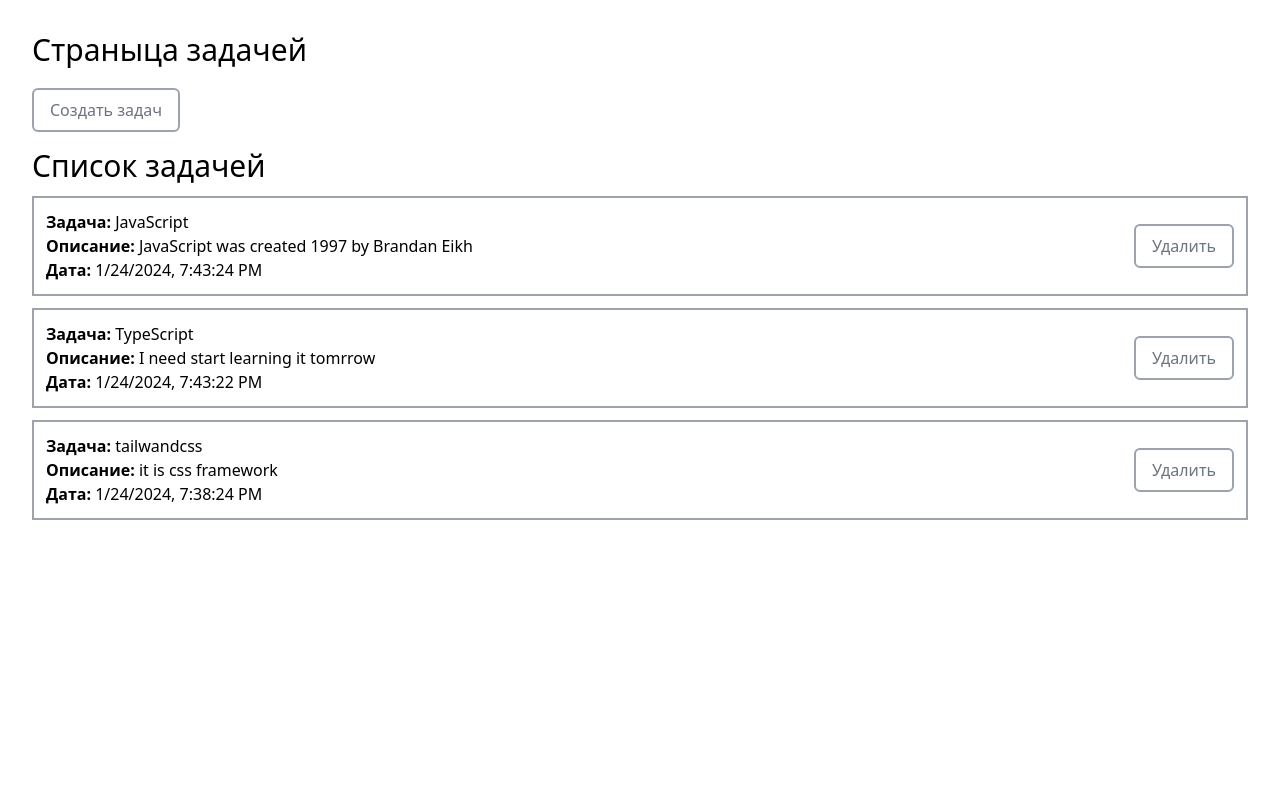
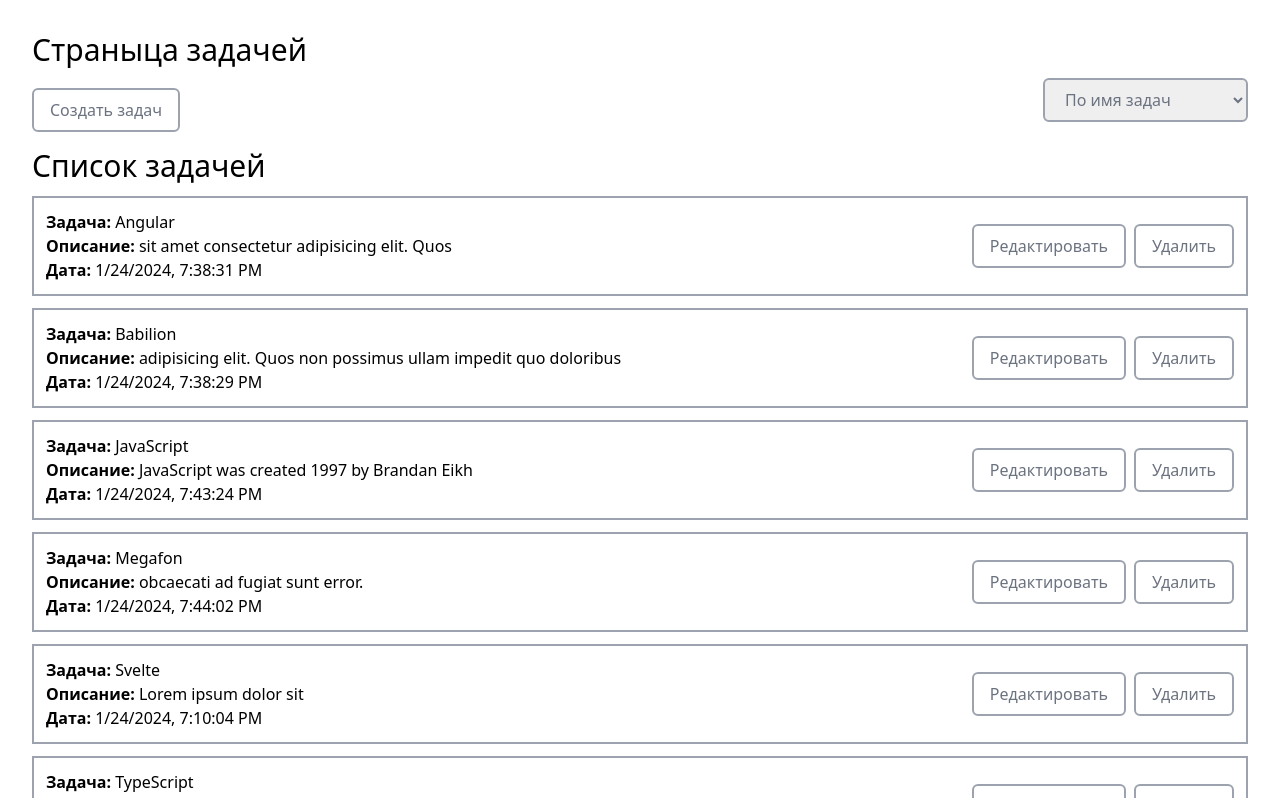
Before and after one commit to MS-LV/Task-Manager, a Vue app: page / in a window 1280 px wide. Shown: the top 798 px of the page. Built offline with nearby package versions, Linux system fonts and the light colour scheme.

Commit message:
Finished lesson: add sort by date title description and ID. Add animation to todo-list

```diff
--- a/index.html
+++ b/index.html
@@ -8,7 +8,7 @@
   <title>Vite + Vue</title>
 </head>
 
-<body>
+<body class="overflow-x-hidden">
 
   <div id="app"></div>
   <script type="module" src="/src/main.js"></script>
--- a/src/App.vue
+++ b/src/App.vue
@@ -1,12 +1,17 @@
 <template>
 <div class="app">
     <h1 class="app-heading">Страныца задачей</h1>
-    <action-button class="mt-5" @click="showDialog">Создать задач</action-button>
+    <div class="app-buttons">
+        <action-button class="mt-5" @click="showDialog">Создать задач</action-button>
+        <sort-select v-model="selectedSort" :options="options"></sort-select>
+    </div>
     <post-dialog v-model:show="dialogVisible">
-        <post-form @create="createPost"/>
+        <post-form :editPost="editPostData" @create="createPost" @edited="editedPostData"/>
     </post-dialog>
     <post-list
-        :post-list="postList" @remove="removePost"></post-list>
+        :post-list="sortedPosts"
+        @edit="editPost"
+        @remove="removePost"></post-list>
     </div>
 </template>
 
@@ -15,11 +20,33 @@ export default {
     data() {
         return {
             postList: [
-                {id: 1, title: 'JavaScript', body: 'JavaScript was created 1997 by Brandan Eikh', date: 1706125404125},
-                {id: 2, title: 'TypeScript', body: 'I need start learning it tomrrow', date: 1706125402125},
-                {id: 3, title: 'tailwandcss', body: 'it is css framework', date: 1706125104025}
+                {id: 'w01sdadsa2', title: 'JavaScript', body: 'JavaScript was created 1997 by Brandan Eikh', date: 1706125404125},
+                {id: 'b20sasdf2l', title: 'TypeScript', body: 'I need start learning it tomrrow', date: 1706125402125},
+                {id: 'neloaw19r8', title: 'tailwandcss', body: 'it is css framework', date: 1706125104025},
+                {id: '1azmlco9e4', title: 'Webpack', body: ' Blanditiis voluptatem quisquam ducimus atque quam, odio perferendis praesentium doloribus.', date: 1706125404125},
+                {id: 'vnxmaiw921', title: 'Vite', body: 'possimus ullam impedit quo doloribus obcaecati', date: 1706125302125},
+                {id: 'qazm90ssdm', title: 'Angular', body: 'sit amet consectetur adipisicing elit. Quos', date: 1706125111025},
+                {id: '10aplsjfnv', title: 'Svelte', body: 'Lorem ipsum dolor sit', date: 1706123404125},
+                {id: 'thfjdei489', title: 'Megafon', body: 'obcaecati ad fugiat sunt error.', date: 1706125442125},
+                {id: 'a8s9wkd32s', title: 'Babilion', body: 'adipisicing elit. Quos non possimus ullam impedit quo doloribus', date: 1706125109525},
+                {id: 'amcl390akf', title: 'zet-mobile', body: 'Omnis, hic! Aut, corporis aspernatur', date: 1706125404125},
+                {id: 'salqpwoe1f', title: 'tcell', body: 'Dolore commodi veniam velit! Omnis, hic! Aut,', date: 1706121402125},
+                {id: '34fkmcna0l', title: 'o-mobile', body: 'aspernatur sapiente dolor quae aliquid id', date: 1706125120025},
+                {id: 'cnmalofdsw', title: 'indigo', body: 'iure suscipit incidunt odit', date: 1706125404125},
+                {id: 'saowldmf93', title: 'git', body: 'sit amet consectetur adipisicing elit.', date: 1706125400808},
+                {id: '10pamdnfgk', title: 'scss', body: 'dolor quae aliquid id tenetur', date: 1706125100000},
             ],
-            dialogVisible: false
+
+
+            dialogVisible: false,
+            selectedSort: 'title',
+            options: [
+                {value: 'title', name: 'По имя задач'},
+                {value: 'body', name: 'По описанию'},
+                {value: 'date', name: 'По дата'},
+                {value: 'id', name: 'По идентификатор'}
+            ],
+            editPostData: null,
         }
     },
     methods: {
@@ -27,12 +54,43 @@ export default {
             this.postList.unshift(post);
             this.dialogVisible = false;
         },
-        removePost(event) {
-            console.log('remove', event);
-            this.postList = this.postList.filter((post) => post.id !== event)
+        removePost(id) {
+            console.log('remove', id);
+            this.postList = this.postList.filter((post) => post.id !== id)
+        },
+        editPost(id) {
+            const post = this.postList.find(post => post.id === id);
+            this.editPostData = post;
+            this.dialogVisible = true;
+        },
+        editedPostData() {
+            this.dialogVisible = false;
         },
         showDialog() {
             this.dialogVisible = true;
+        }
+    },
+    computed: {
+        sortedPosts() {
+            return [...this.postList].sort((postA, postB) => {
+                // return postA[this.selectedSort].localeCompare(postB[this.selectedSort]);
+                return postA[this.selectedSort] >= postB[this.selectedSort] ? 1 : -1;
+            })
+        }
+    },
+    watch: {
+        selectedSort(newValue) {
+            // console.log('new value: ', newValue)
+            // console.log('postList', this.postList);
+            // this.postList.sort((post1, post2) => {
+            //     // return post1[newValue]?.localeCompare(post2[newValue]);
+            //     return post1[this.selectedSort] >= post2[this.selectedSort] ? 1 : -1;
+            // })
+        },
+        dialogVisible(isVisible) {
+            if(!isVisible) {
+                this.editPostData = null;
+            }
         }
     }
 }
@@ -45,4 +103,7 @@ export default {
 .app-heading {
     @apply text-3xl
 }
+.app-buttons {
+    @apply flex justify-between items-center
+}
 </style>
--- a/src/components/PostForm.vue
+++ b/src/components/PostForm.vue
@@ -11,22 +11,33 @@
             type="text"
             v-model="post.body"
             placeholder="Описание">
-        <action-button type="submit" class="self-end">Создать</action-button>
+        <action-button type="submit" class="self-end">{{ this.actionName }}</action-button>
     </form>
 </template>
 <script>
 export default {
 name: 'post-form',
+props: {
+    editPost: {
+        type: Object
+    }
+},
 data() {
     return {
         post: {
             title: '',
             body: ''
-        }
+        },
+        actionName: this.editPost ? 'Изменить' : 'Создать'
     }
 },
 methods: {
     formSubmit() {
+        if(this.editPost) {
+            this.$emit('edited',  this.post);
+            this.cleanPostValue();
+            return
+        }
         const post = this.preparePost(this.post)
         this.$emit('create', post);
         this.cleanPostValue();
@@ -49,6 +60,11 @@ methods: {
         post.date = Date.now();
         return post;
     }
+},
+mounted() {
+    if(this.editPost) {
+        this.post = this.editPost
+    }
 }
 }
 </script>
--- a/src/components/PostItem.vue
+++ b/src/components/PostItem.vue
@@ -5,7 +5,8 @@
         <div><span class="font-bold">Описание: </span>{{ post.body }}</div>
         <div><span class="font-bold">Дата: </span>{{ (new Date(post.date)).toLocaleString() }}</div>
     </div>
-    <div class="posts-buttons">
+    <div class="posts-buttons space-x-2">
+        <action-button @click="editPost(post.id)">Редактировать</action-button>
         <action-button @click="removePost(post.id)">Удалить</action-button>
     </div>
     </div>
@@ -22,12 +23,17 @@ export default {
         removePost(id) {
             this.$emit('remove', id);
         },
-
+        editPost(id) {
+            this.$emit('edit', id);
+        }
     }
 }
 </script>
 <style scoped>
 .posts-item {
-    @apply flex justify-between items-center p-3 border-2 border-gray-400
+    @apply flex justify-between items-center gap-x-3 p-3 border-2 border-gray-400
+}
+.posts-buttons {
+    @apply whitespace-nowrap
 }
 </style>
--- a/src/components/PostList.vue
+++ b/src/components/PostList.vue
@@ -1,10 +1,14 @@
 <template>
 <div v-if="postList.length > 0" class="posts">
     <h4 class="posts-heading">Список задачей</h4>
-    <post-item
-        v-for="post in postList"
-        @remove="removePost"
-        :post="post"></post-item>
+    <transition-group name="post-list">
+        <post-item
+            v-for="post in postList"
+            :key="post.id"
+            @remove="$emit('remove', $event)"
+            @edit="editPost"
+            :post="post"></post-item>
+    </transition-group>
 </div>
 <div class="posts-empty" v-else>Список задачей пуст</div>
 </template>
@@ -21,9 +25,9 @@ export default {
         }
     },
     methods: {
-        removePost(id) {
-            this.$emit('remove', id);
-        }
+       editPost(event) {
+        this.$emit('edit', event)
+       }
     }
 }
 </script>
@@ -37,13 +41,15 @@ export default {
 .posts-empty {
     @apply text-red-500 text-2xl
 }
+
+/* list animation styles */
 .post-list-item {
     display: inline-block;
     margin-right: 10px;
 }
 
-.post-enter-active,
-.post-leave-active {
+.post-list-enter-active,
+.post-list-leave-active {
     transition: all 1s ease;
 }
 
@@ -52,4 +58,8 @@ export default {
     opacity: 0;
     transform: translateX(30px);
 }
+
+.post-list-move {
+    transition: transform .8s ease;
+}
 </style>
--- /dev/null
+++ b/src/components/UI/SortSelect.vue
@@ -0,0 +1,33 @@
+<template>
+    <select @change="changeOptions">
+        <option disabled value="1">Сортировка по:</option>
+        <option
+            v-for="option in options"
+            :key="option.value"
+            :value="option.value">{{ option.name }}</option>
+    </select>
+</template>
+<script>
+export default {
+    name: 'sort-select',
+    props: {
+        modelValue: {
+            type: String
+        },
+        options: {
+            type: Array,
+            default: () => []
+        }
+    },
+    methods: {
+        changeOptions(event) {
+            this.$emit('update:modelValue', event.target.value);
+        }
+    }
+}
+</script>
+<style scoped>
+select {
+    @apply px-4 py-2 border-2 border-gray-400 text-gray-500 rounded-md
+}
+</style>
--- a/src/components/index.js
+++ b/src/components/index.js
@@ -1,4 +1,5 @@
 import ActionButton from './UI/ActionButton.vue';
+import SortSelect from './UI/SortSelect.vue';
 import PostDialog from './PostDialog.vue';
 import PostForm from './PostForm.vue';
 import PostList from './PostList.vue';
@@ -6,6 +7,7 @@ import PostItem from './PostItem.vue';
 
 export default [
     ActionButton,
+    SortSelect,
     PostDialog,
     PostForm,
     PostList,
```
